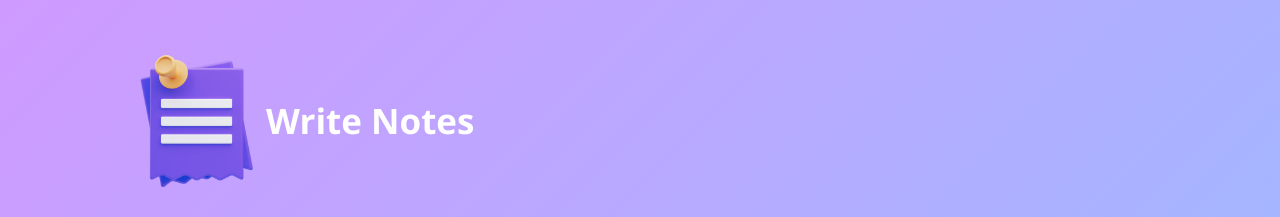
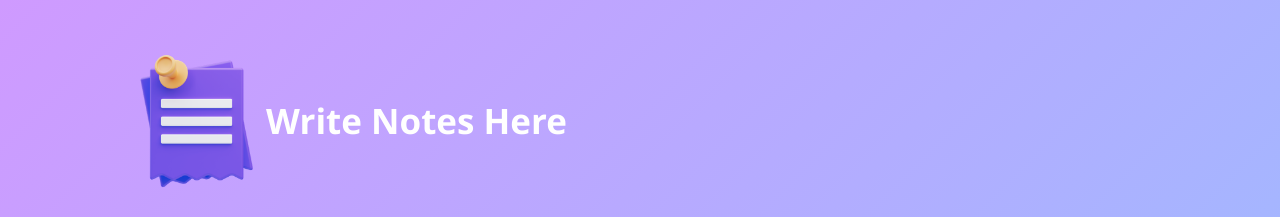
Before and after one commit to trivediayush/Notes-Keeping, a plain HTML site: page index.html in a window 1280 px wide. Shown: the top 217 px of the page. Drawn offline with Linux system fonts and the light colour scheme.

Commit message:
Some changes

```diff
--- a/index.html
+++ b/index.html
@@ -9,7 +9,7 @@
 </head>
 <body>
     <div class="container">
-        <h1><img src="notes.png">Write Notes</h1>
+        <h1><img src="notes.png">Write Notes Here</h1>
         <button class="btn"><img src="edit.png">Create Notes</button>
         <div class="notes-container">
             <!-- <p contenteditable="true" class="input-box">
```
